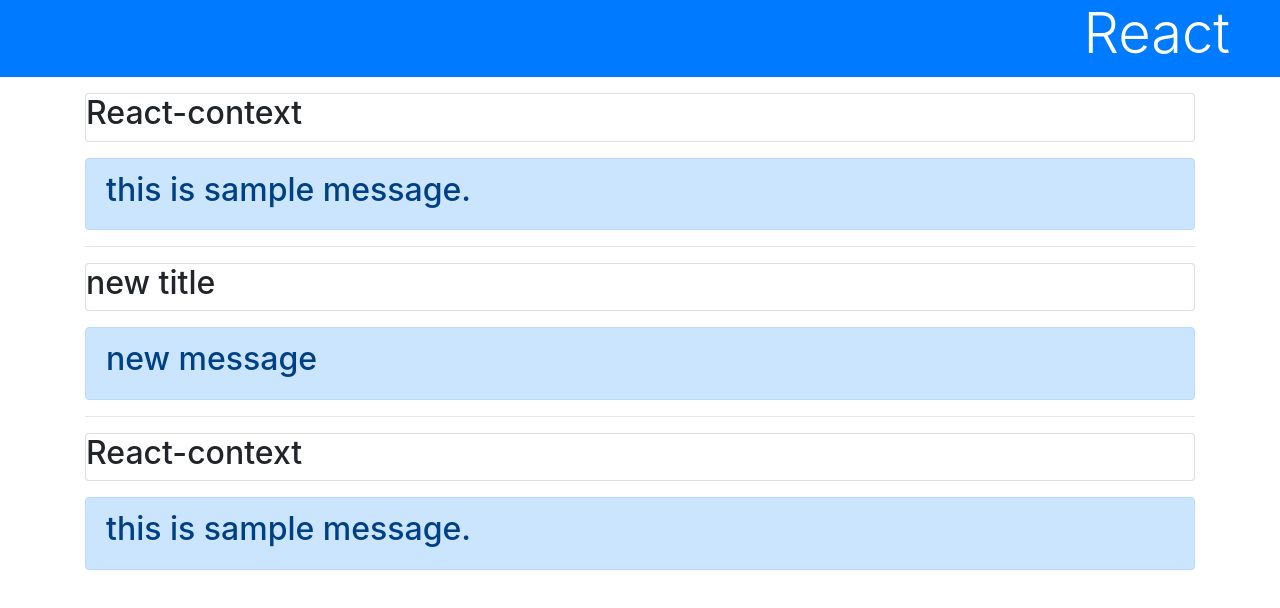
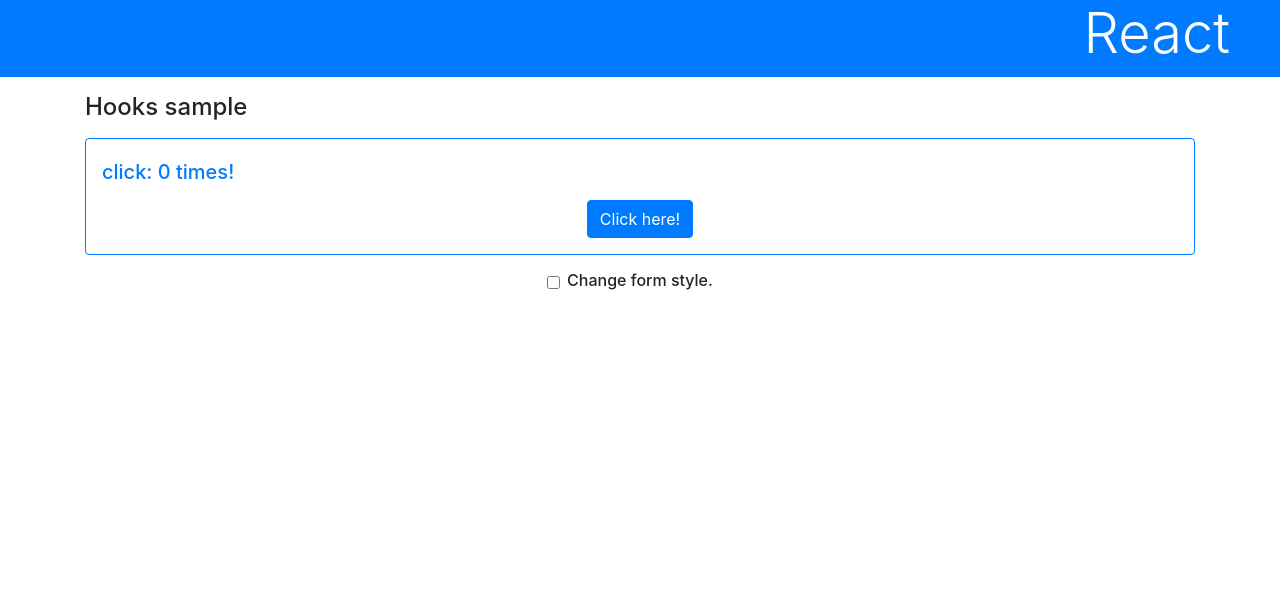
Before and after one commit to kobe2403/reactjs-nextjs-nyumon, a React (Create React App) app in the folder reactapp/: page / in a window 1280 px wide. Shown: the top 608 px of the page. Built offline with nearby package versions, Linux system fonts and the light colour scheme.

Commit message:
複数ステートフックの例

```diff
--- a/reactapp/src/App.tsx
+++ b/reactapp/src/App.tsx
@@ -1,58 +1,48 @@
 import { render } from "@testing-library/react";
-import React, {Component} from "react"
+import React, {useState} from "react"
 import "./App.css"
 
-let data = {
-    title: "React-context",
-    message: "this is sample message.",
-};
 
-const SampleContext = React.createContext(data);
-
-class App extends Component<{}, {}> {
-    newdata = {
-        title: "new title",
-        message: "new message",
+function App() {
+    const [count, setCount] = useState(0)
+    const clickFunk = () => {
+        setCount(count + 1)
     }
 
-    render() {
-        return <div>
+    const [flg, setFlag] = useState(false)
+    const changeflag = (e:any) => {
+        setFlag(e.target.checked)
+    }
+
+    return (
+        <div>
             <h1 className="bg-primary text-white display-4">React</h1>
             <div className="container">
-                <Title />
-                <Message />
-                <hr />
-                <SampleContext.Provider value={this.newdata}>
-                    <Title />
-                    <Message />
-                </SampleContext.Provider>
-                <hr />
-                <Title />
-                <Message />
+                <h4 className="my-3">Hooks sample</h4>
+                {flg ?
+                <div className="alert alert-primary text-center">
+                    <p className="h5 mb-3">click: {count} times!</p>
+                    <div>
+                    <button className="btn btn-primary" onClick={clickFunk}>Click here!</button>
+                    </div>
+                </div>
+                :
+                <div className="card p-3 border-primary text-center">
+                    <p className="h5 mb-3 text-left text-primary">click: {count} times!</p>
+                    <div>
+                    <button className="btn btn-primary" onClick={clickFunk}>Click here!</button>
+                    </div>
+                </div>
+                }
+                <div className="form-group h6 text-center pt-3">
+                    <input type="checkbox" className="form-check-input" id="check1" onChange={changeflag}></input>
+                    <label className="form-check-label" htmlFor="check1">
+                        Change form style.
+                    </label>
+                </div>
             </div>
         </div>
-    }
+    )
 }
 
-class Title extends Component<{}, {}> {
-    static contextType = SampleContext;
-
-    render() {
-        return <div className="card my-3">
-            <h2>{this.context.title}</h2>
-        </div>
-    }
-}
-
-class Message extends Component<{}, {}> {
-    static contextType = SampleContext;
-
-    render() {
-        return <div className="alert alert-primary">
-            <h2>{this.context.message}</h2>
-        </div>
-    }
-}
-
-
 export default App
```
